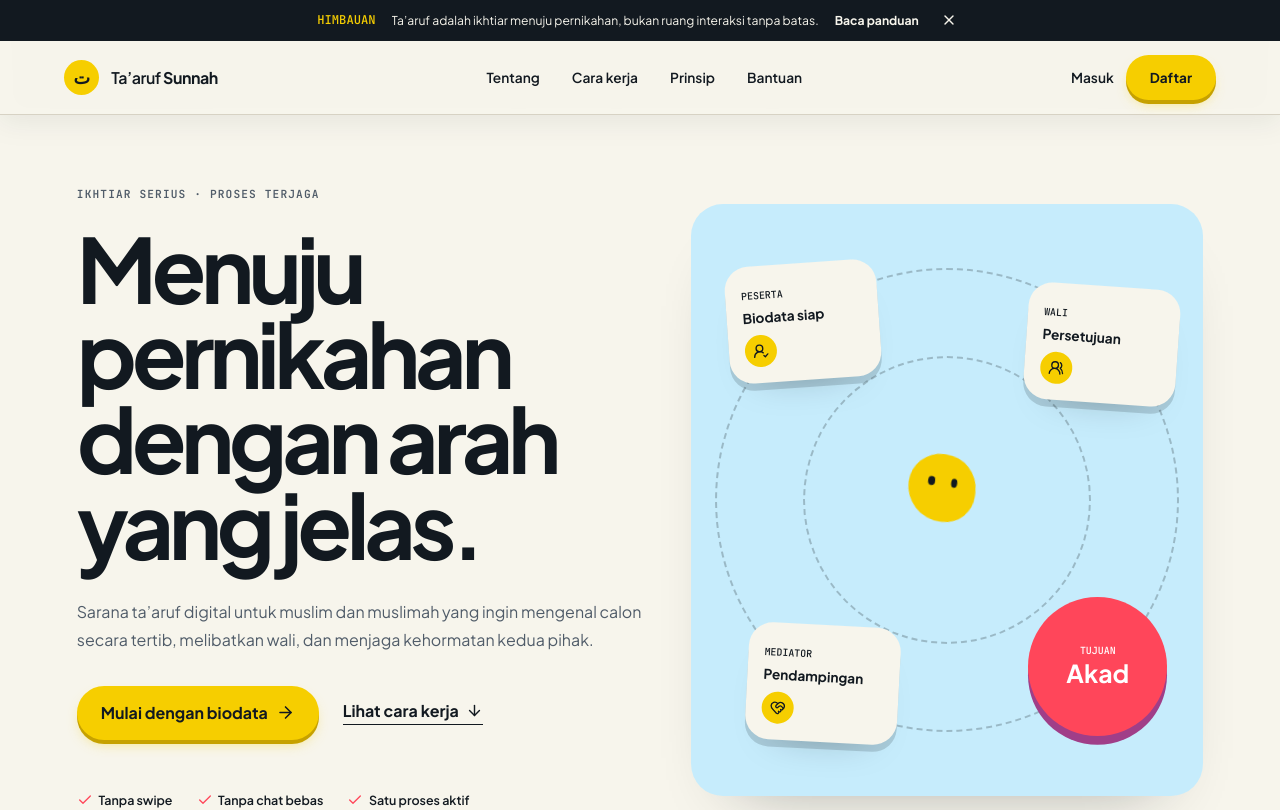
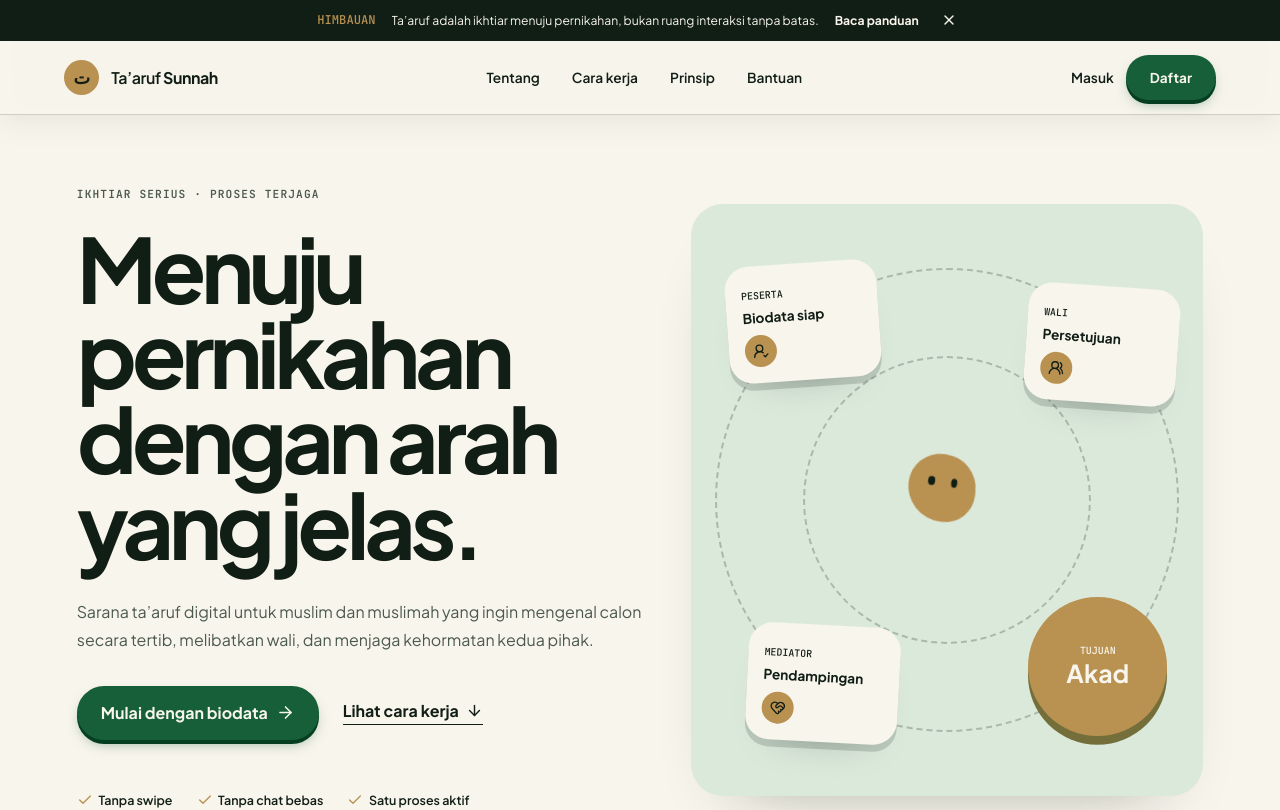
Before and after one commit to sqcb002-spec/platform-taaruf, a Next.js app: page / in a window 1280 px wide. Shown: the top 810 px of the page. Built offline with nearby package versions, Linux system fonts and the light colour scheme.

Commit message:
style: adopt mature forest and ivory palette

```diff
--- a/app/home.css
+++ b/app/home.css
@@ -109,7 +109,7 @@
   border-radius: 50%;
   display: grid;
   place-items: center;
-  background: var(--color-accent);
+  background: var(--color-coral);
   font-style: normal;
 }
 .path-card svg {
@@ -150,7 +150,7 @@
   width: 4.2rem;
   height: 4.2rem;
   border-radius: 48% 52% 45% 55%;
-  background: var(--color-accent);
+  background: var(--color-coral);
   transform: translate(-50%, -50%) rotate(8deg);
   animation: breathe 3.8s var(--ease-in-out) infinite;
 }
@@ -176,7 +176,7 @@
   color: var(--color-paper);
 }
 .himbauan .mono {
-  color: var(--color-accent);
+  color: var(--color-coral);
 }
 .himbauan h2,
 .purpose h2,
@@ -214,7 +214,7 @@
   border-radius: var(--radius-card);
 }
 .mission-stack article:first-child {
-  background: var(--color-accent);
+  background: var(--color-paper-3);
 }
 .mission-stack article:last-child {
   background: var(--color-cyan-soft);
--- a/app/styles.css
+++ b/app/styles.css
@@ -1,5 +1,5 @@
 /* Hallmark · pre-emit critique: P5 H5 E4 S5 R4 V5 */
-/* Hallmark · genre: playful · macrostructure: Narrative Workflow · theme: Hum · enrichment: CSS path map · nav: N12 · footer: Ft5 · contrast: pass · slop: pass · honest: pass · tokens: pass · mobile: pass */
+/* Hallmark · genre: editorial · macrostructure: Narrative Workflow · theme: Sakinah Forest · enrichment: CSS path map · nav: N12 · footer: Ft5 · contrast: pass · slop: pass · honest: pass · tokens: pass · mobile: pass */
 @import url("https://fonts.googleapis.com/css2?family=JetBrains+Mono:wght@500;600&family=Plus+Jakarta+Sans:wght@400;500;600;700&display=swap");
 @import "../tokens.css";
 * {
@@ -69,7 +69,7 @@ h3 {
   border-radius: 50%;
   display: grid;
   place-items: center;
-  background: var(--color-accent);
+  background: var(--color-coral);
   font-size: 1.1rem;
 }
 .btn {
@@ -167,7 +167,7 @@ button:focus-visible {
 }
 .notice-bar span {
   font-family: var(--font-label);
-  color: var(--color-accent);
+  color: var(--color-coral);
   text-transform: uppercase;
 }
 .notice-bar p {
--- a/tokens.css
+++ b/tokens.css
@@ -1,20 +1,20 @@
 :root {
-  --color-paper: oklch(97% 0.012 95);
-  --color-paper-2: oklch(94% 0.022 95);
-  --color-paper-3: oklch(90% 0.035 95);
-  --color-ink: oklch(21% 0.018 250);
-  --color-muted: oklch(47% 0.025 250);
-  --color-rule: oklch(82% 0.025 95);
-  --color-accent: oklch(86% 0.18 95);
-  --color-accent-deep: oklch(72% 0.17 95);
-  --color-accent-ink: oklch(21% 0.018 250);
-  --color-cyan: oklch(76% 0.13 225);
-  --color-cyan-soft: oklch(92% 0.045 225);
-  --color-coral: oklch(67% 0.22 20);
-  --color-coral-soft: oklch(93% 0.045 20);
-  --color-mint: oklch(84% 0.11 155);
-  --color-focus: oklch(54% 0.16 245);
-  --color-white: oklch(100% 0 0);
+  --color-paper: oklch(97% 0.012 88);
+  --color-paper-2: oklch(94% 0.017 88);
+  --color-paper-3: oklch(90% 0.022 88);
+  --color-ink: oklch(22% 0.025 155);
+  --color-muted: oklch(45% 0.025 150);
+  --color-rule: oklch(80% 0.025 95);
+  --color-accent: oklch(43% 0.095 155);
+  --color-accent-deep: oklch(32% 0.075 155);
+  --color-accent-ink: oklch(97% 0.012 88);
+  --color-cyan: oklch(67% 0.055 150);
+  --color-cyan-soft: oklch(92% 0.025 145);
+  --color-coral: oklch(68% 0.095 78);
+  --color-coral-soft: oklch(93% 0.025 82);
+  --color-mint: oklch(80% 0.055 150);
+  --color-focus: oklch(48% 0.11 155);
+  --color-white: oklch(97% 0.012 88);
   --font-display: "Plus Jakarta Sans", "Segoe UI", sans-serif;
   --font-body: "Plus Jakarta Sans", "Segoe UI", sans-serif;
   --font-label: "JetBrains Mono", monospace;
```
Also changed, not shown: .hallmark/log.json, 1 other file (tests, documents, lock files or other folders).
